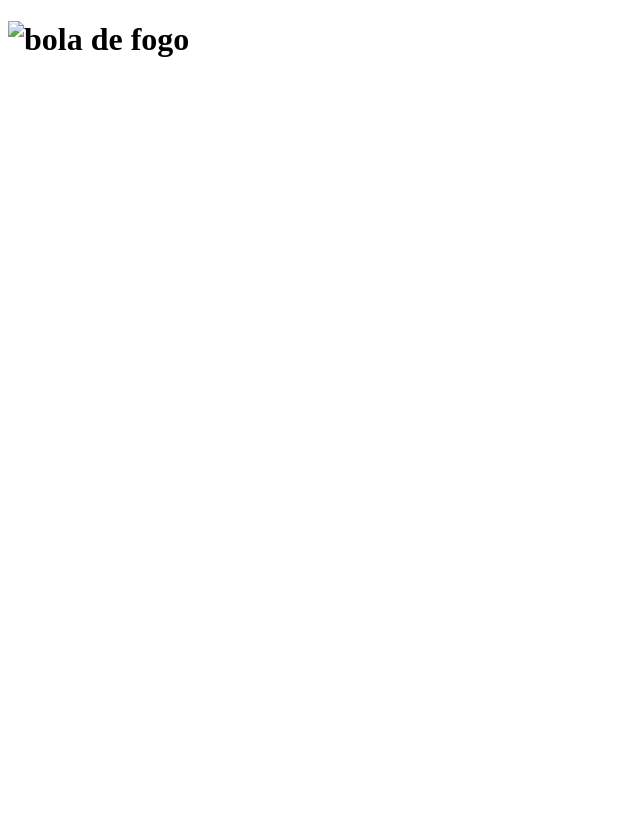
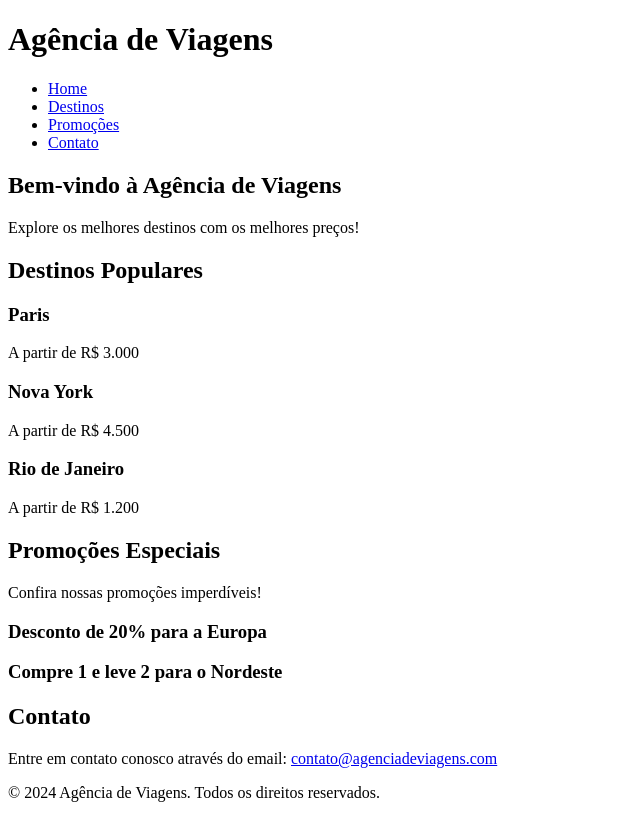
Before and after one commit to ketlinanaroc/ketlinanaroc, a plain HTML site: page index.html in a window 1280 px wide. Shown: the whole page, without its empty margins (0-640 px from the left). Drawn offline with Linux system fonts and the light colour scheme.

Commit message:
vendaszanardk

```diff
--- a/index.html
+++ b/index.html
@@ -1,13 +1,69 @@
+<!DOCTYPE html>
+<html lang="pt-BR">
+<head>
+    <meta charset="UTF-8">
+    <meta name="viewport" content="width=device-width, initial-scale=1.0">
+    <title>Agência de Viagens</title>
+    <link rel="stylesheet" href="styles.css">
+</head>
+<body>
+    <header>
+        <h1>Agência de Viagens</h1>
+        <nav>
+            <ul>
+                <li><a href="#home">Home</a></li>
+                <li><a href="#destinos">Destinos</a></li>
+                <li><a href="#promocoes">Promoções</a></li>
+                <li><a href="#contato">Contato</a></li>
+            </ul>
+        </nav>
+    </header>
 
-<!doctype html>
-<html>
-  <head>
-    <meta charset="utf-8" />
-    <meta name="viewport" content="width=device-width" />
-    <title>Minha página de teste</title>
-  </head>
-  <body>
-    <h1>
-    <img src="bolafogo.png" alt="bola de fogo" />
-  </body>
+    <main>
+        <section id="home">
+            <h2>Bem-vindo à Agência de Viagens</h2>
+            <p>Explore os melhores destinos com os melhores preços!</p>
+        </section>
+
+        <section id="destinos">
+            <h2>Destinos Populares</h2>
+            <div class="destinos-container">
+                <div class="destino">
+                    <h3>Paris</h3>
+                    <p>A partir de R$ 3.000</p>
+                </div>
+                <div class="destino">
+                    <h3>Nova York</h3>
+                    <p>A partir de R$ 4.500</p>
+                </div>
+                <div class="destino">
+                    <h3>Rio de Janeiro</h3>
+                    <p>A partir de R$ 1.200</p>
+                </div>
+            </div>
+        </section>
+
+        <section id="promocoes">
+            <h2>Promoções Especiais</h2>
+            <p>Confira nossas promoções imperdíveis!</p>
+            <div class="promocoes-container">
+                <div class="promocao">
+                    <h3>Desconto de 20% para a Europa</h3>
+                </div>
+                <div class="promocao">
+                    <h3>Compre 1 e leve 2 para o Nordeste</h3>
+                </div>
+            </div>
+        </section>
+
+        <section id="contato">
+            <h2>Contato</h2>
+            <p>Entre em contato conosco através do email: <a href="mailto:contato@agenciadeviagens.com">contato@agenciadeviagens.com</a></p>
+        </section>
+    </main>
+
+    <footer>
+        <p>&copy; 2024 Agência de Viagens. Todos os direitos reservados.</p>
+    </footer>
+</body>
 </html>
```
